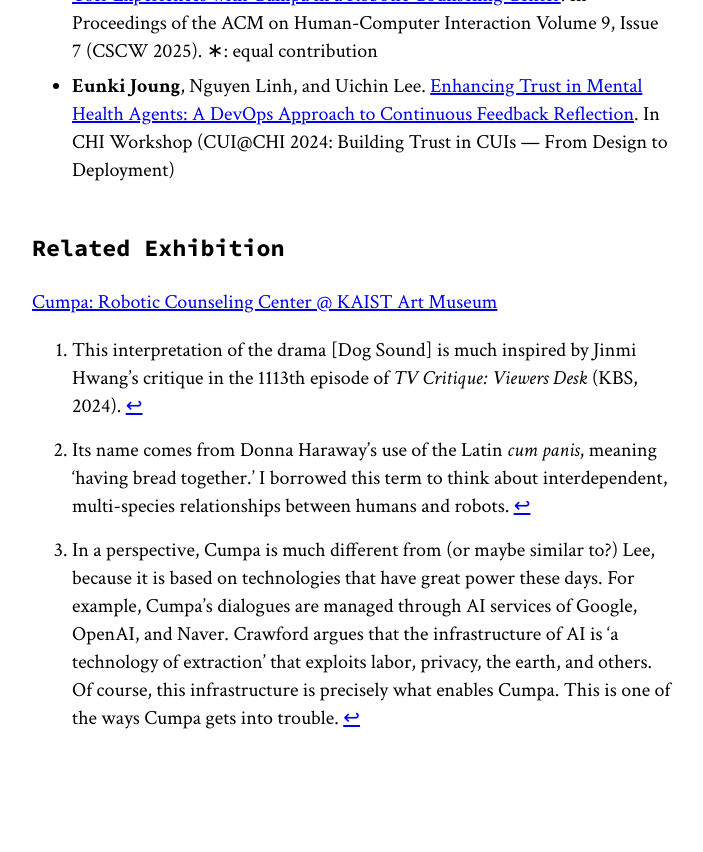
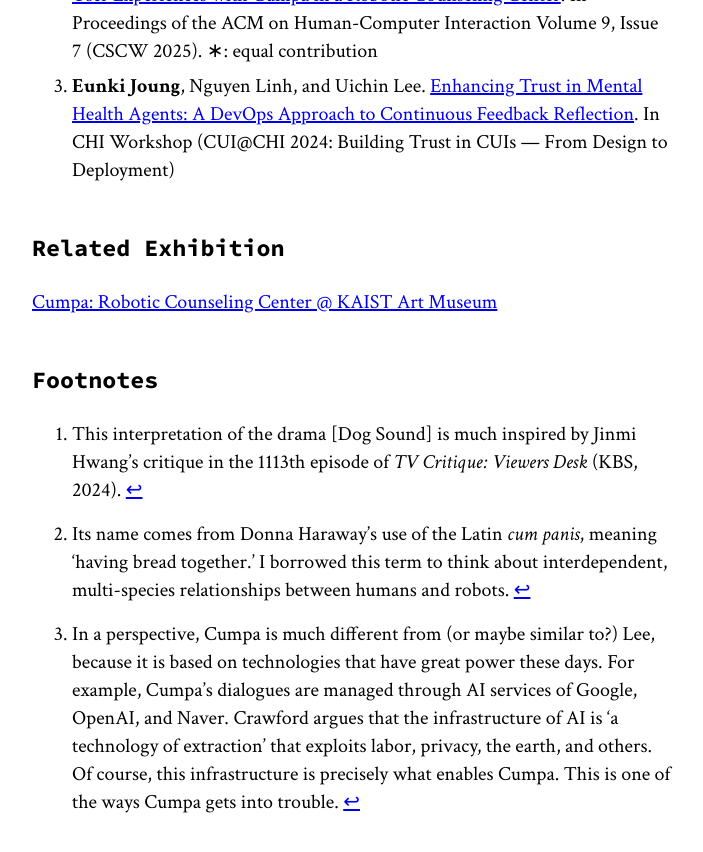
Before and after one commit to eunkiyomi/eunkiyomi.github.io, a Jekyll site: the page built from _posts/2025-11-15-notes-on-cumpa.md, in a window 1280 px wide and 900 px high, scrolled down 2801 px. Shown: the top 852 px of the window, without its empty margins (288-991 px from the left). Built offline with Jekyll 4.4.1, drawn with Linux system fonts in a browser that asks for light colours; before the commit the page ends 3617 px from its top, so only the background shows below that.

Commit message:
small change

```diff
--- a/_posts/2025-11-15-notes-on-cumpa.md
+++ b/_posts/2025-11-15-notes-on-cumpa.md
@@ -60,13 +60,15 @@ What if Cumpa is with the dogs, or broadly with the beings whose voices are rega
 
 ### Related Publications
 
-* My master's thesis about an *active listening* AI agent is currently under review.
-* Chanhee Lee∗, **Eunki Joung∗**, Youngji Koh, Esther Kim, Sohwi Son, Sun Jung Kwon, and Uichin Lee. [‘In That Small Space with Just the Two of Us’: User Experiences with Cumpa in a Robotic Counseling Center](https://dl.acm.org/doi/10.1145/3757533). In Proceedings of the ACM on Human-Computer Interaction Volume 9, Issue 7 (CSCW 2025). ∗: equal contribution
-* **Eunki Joung**, Nguyen Linh, and Uichin Lee. [Enhancing Trust in Mental Health Agents: A DevOps Approach to Continuous Feedback Reflection](https://cui.acm.org/workshops/CHI2024/wp-content/uploads/2024/04/Enhancing-Trust-in-Mental-Health-Agents-A-DevOps-Approach-to-Continuous-Feedback-Reflection.pdf). In CHI Workshop (CUI@CHI 2024: Building Trust in CUIs — From Design to Deployment)
+1. My master's thesis about an *active listening* AI agent is currently under review.
+2. Chanhee Lee∗, **Eunki Joung∗**, Youngji Koh, Esther Kim, Sohwi Son, Sun Jung Kwon, and Uichin Lee. [‘In That Small Space with Just the Two of Us’: User Experiences with Cumpa in a Robotic Counseling Center](https://dl.acm.org/doi/10.1145/3757533). In Proceedings of the ACM on Human-Computer Interaction Volume 9, Issue 7 (CSCW 2025). ∗: equal contribution
+3. **Eunki Joung**, Nguyen Linh, and Uichin Lee. [Enhancing Trust in Mental Health Agents: A DevOps Approach to Continuous Feedback Reflection](https://cui.acm.org/workshops/CHI2024/wp-content/uploads/2024/04/Enhancing-Trust-in-Mental-Health-Agents-A-DevOps-Approach-to-Continuous-Feedback-Reflection.pdf). In CHI Workshop (CUI@CHI 2024: Building Trust in CUIs — From Design to Deployment)
 
 ### Related Exhibition
 
 [Cumpa: Robotic Counseling Center @ KAIST Art Museum](https://art.kaist.ac.kr/doc/ko/ori.do?docSeq=3764)
+
+### Footnotes
 
 [^sophie]: This interpretation of the drama [Dog Sound] is much inspired by Jinmi Hwang's critique in the 1113th episode of *TV Critique: Viewers Desk* (KBS, 2024).
 
```
